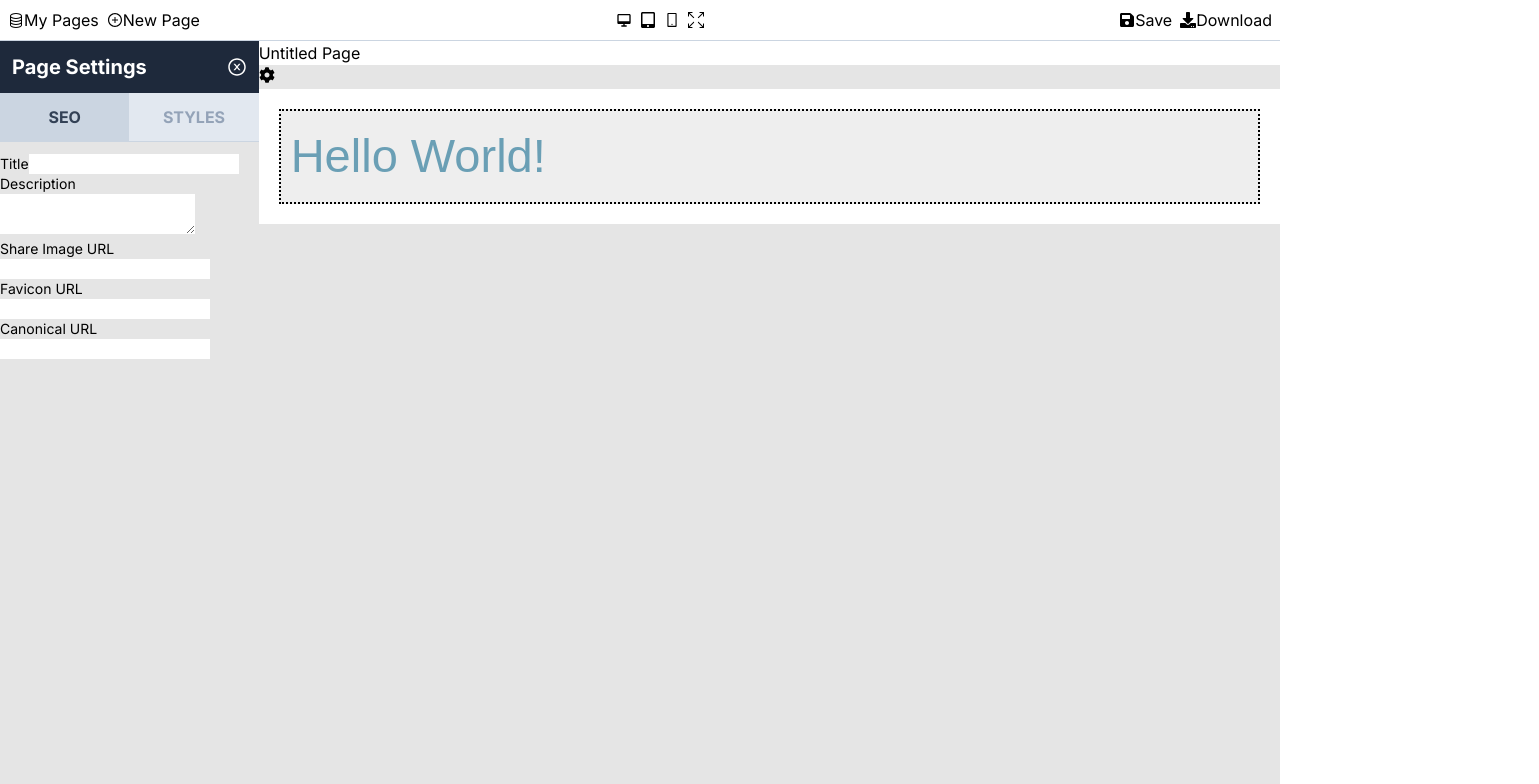
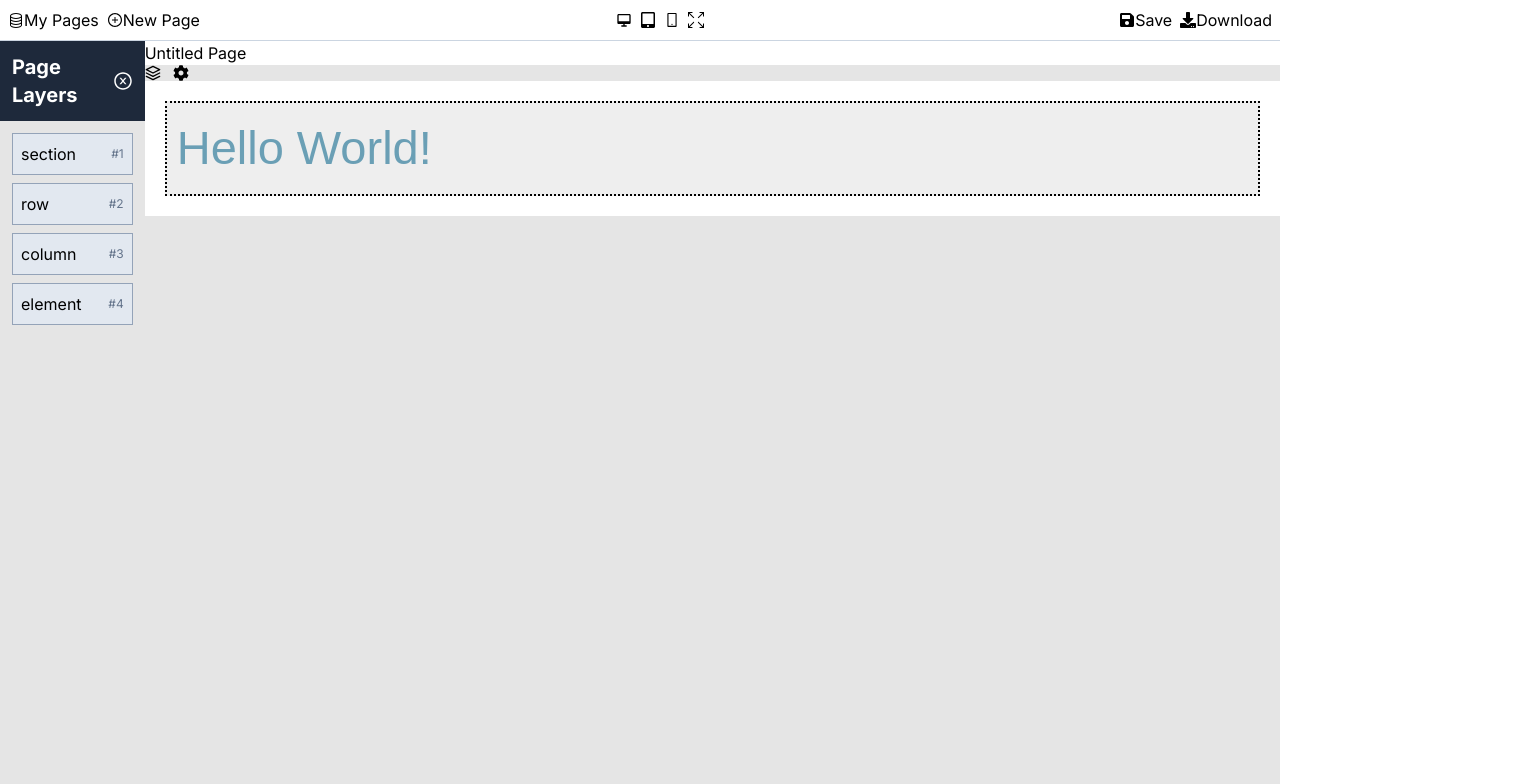
Before and after one commit to InternetStarship/Marketlify.xyz, a Next.js app: page / in a window 1280 px wide. Both pictures are taken after a click on the button 410 px from the left and 75 px from the top of the page. Shown: the top 784 px of the page, 1539 px wide, since content can reach past the window. Built offline with nearby package versions, Linux system fonts and the light colour scheme.

Commit message:
draggable layers

```diff
--- a/components/Canvas.js
+++ b/components/Canvas.js
@@ -9,6 +9,7 @@ import HoverBar from './PageBuilder/HoverBar'
 import { useState, useEffect } from 'react'
 import findTypeById from '@/utils/findTypeById'
 import { FaCog } from 'react-icons/fa'
+import { FiLayers } from 'react-icons/fi'
 import TextEditor from './PageBuilder/TextEditor'
 
 export default function Canvas({
@@ -127,6 +128,16 @@ export default function Canvas({
               className="w-full"
             />
           </div>
+          <div className="flex space-x-3">
+            <button
+              data-tooltip-id="tooltip"
+              data-tooltip-content="Page Layers"
+              onClick={() => {
+                updateCurrent('layers')
+              }}
+            >
+              <FiLayers />
+            </button>
             <button
               data-tooltip-id="tooltip"
               data-tooltip-content="Page Settings"
@@ -136,6 +147,7 @@ export default function Canvas({
             >
               <FaCog />
             </button>
+          </div>
         </div>
 
         <div
--- a/components/PageBuilder/TextEditor.js
+++ b/components/PageBuilder/TextEditor.js
@@ -4,7 +4,18 @@
  */
 import findContentById from '@/utils/findContentById'
 import { useState } from 'react'
-import { FaBold, FaItalic, FaStrikethrough, FaUndoAlt, FaRedoAlt, FaEdit, FaTimes } from 'react-icons/fa'
+import {
+  FaBold,
+  FaItalic,
+  FaStrikethrough,
+  FaUndoAlt,
+  FaRedoAlt,
+  FaEdit,
+  FaTimes,
+  FaAlignLeft,
+  FaAlignRight,
+  FaAlignCenter,
+} from 'react-icons/fa'
 import { useEditor, EditorContent } from '@tiptap/react'
 import StarterKit from '@tiptap/starter-kit'
 
@@ -27,13 +38,13 @@ export default function TextEditor({ updateContent, element, data, style, closeE
           id="textEditorToolbar"
           className="fixed top-0 left-0 z-50 shadow-lg text-lg flex items-center justify-between bg-white text-slate-900 py-2 px-3 w-full cursor-default"
           style={{
-            width: 'calc(100% - 318px)',
+            width: 'calc(100% - 293px)',
             top: '53px',
-            left: '318px',
+            left: '293px',
           }}
         >
           <div
-            style={{ width: '400px', maxWidth: '100&%' }}
+            style={{ width: '550px', maxWidth: '100&%' }}
             className="space-x-3 text-lg flex items-items justify-evenly"
           >
             <div className="flex">
@@ -63,6 +74,28 @@ export default function TextEditor({ updateContent, element, data, style, closeE
                   className={editor.isActive('strike') ? 'is-active' : ''}
                 >
                   <FaStrikethrough />
+                </button>
+
+                <button
+                // onClick={() => editor.chain().focus().toggleStrike().run()}
+                // disabled={!editor.can().chain().focus().toggleStrike().run()}
+                // className={editor.isActive('strike') ? 'is-active' : ''}
+                >
+                  <FaAlignLeft />
+                </button>
+                <button
+                // onClick={() => editor.chain().focus().toggleStrike().run()}
+                // disabled={!editor.can().chain().focus().toggleStrike().run()}
+                // className={editor.isActive('strike') ? 'is-active' : ''}
+                >
+                  <FaAlignCenter />
+                </button>
+                <button
+                // onClick={() => editor.chain().focus().toggleStrike().run()}
+                // disabled={!editor.can().chain().focus().toggleStrike().run()}
+                // className={editor.isActive('strike') ? 'is-active' : ''}
+                >
+                  <FaAlignRight />
                 </button>
               </div>
 
--- /dev/null
+++ b/components/Sidebar/DraggableLayer.js
@@ -0,0 +1,83 @@
+import React, { useRef } from 'react'
+import { AiOutlineCloseCircle } from 'react-icons/ai'
+import { useDrag, useDrop } from 'react-dnd'
+
+const layerTypes = {
+  section: 'section',
+  row: 'row',
+  column: 'column',
+  element: 'element',
+}
+
+export default function DraggableLayer({ layer, index, type, moveLayer }) {
+  const ref = useRef(null)
+
+  const [, drop] = useDrop({
+    accept: layerTypes[type],
+    hover(item, monitor) {
+      if (!ref.current) {
+        return
+      }
+      const dragIndex = item.index
+      const hoverIndex = index
+
+      if (dragIndex === hoverIndex) {
+        return
+      }
+
+      moveLayer(dragIndex, hoverIndex, type)
+      item.index = hoverIndex
+    },
+  })
+
+  const [{ isDragging }, drag] = useDrag({
+    type: layerTypes[type],
+    item: { type: layerTypes[type], id: layer.id, index },
+    collect: monitor => ({
+      isDragging: monitor.isDragging(),
+    }),
+  })
+
+  const opacity = isDragging ? 0 : 1
+
+  drag(drop(ref))
+
+  const renderChildren = () => {
+    switch (type) {
+      case 'section':
+        return layer.rows.map((row, index) => (
+          <DraggableLayer key={row.id} index={index} layer={row} type="row" moveLayer={moveLayer} />
+        ))
+      case 'row':
+        return layer.columns.map((column, index) => (
+          <DraggableLayer key={column.id} index={index} layer={column} type="column" moveLayer={moveLayer} />
+        ))
+      case 'column':
+        return layer.elements.map((element, index) => (
+          <DraggableLayer
+            key={element.id}
+            index={index}
+            layer={element}
+            type="element"
+            moveLayer={moveLayer}
+          />
+        ))
+      default:
+        return null
+    }
+  }
+
+  return (
+    <div ref={ref} style={{ opacity }}>
+      <div
+        className={`bg-slate-200 border p-2 mb-2 border-slate-400 w-full flex justify-between items-center pl-${
+          type === 'row' ? 4 : 2
+        }`}
+      >
+        <span>{`${type}`}</span>
+        <span className="text-xs text-slate-500">{`#${layer.id}`}</span>
+      </div>
+      {renderChildren()}
+    </div>
+  )
+}
--- /dev/null
+++ b/components/Sidebar/Layers.js
@@ -0,0 +1,104 @@
+/*
+ *   Copyright (c) 2023 Wynter Jones
+ *   All rights reserved.
+ */
+import React from 'react'
+import { AiOutlineCloseCircle } from 'react-icons/ai'
+import { DndProvider } from 'react-dnd'
+import { HTML5Backend } from 'react-dnd-html5-backend'
+
+import DraggableLayer from './DraggableLayer'
+
+export default function Layers({ page, updatePage, updateCurrent }) {
+  const moveLayer = (dragIndex, hoverIndex, type) => {
+    const updatedPage = { ...page }
+
+    const moveArrayItem = (arr, fromIndex, toIndex) => {
+      const item = arr[fromIndex]
+      arr.splice(fromIndex, 1)
+      arr.splice(toIndex, 0, item)
+    }
+
+    switch (type) {
+      case 'section':
+        moveArrayItem(updatedPage.styles.sections, dragIndex, hoverIndex)
+        break
+      case 'row':
+        const sectionIndexForRow = // find section index;
+          moveArrayItem(updatedPage.styles.sections[sectionIndexForRow].rows, dragIndex, hoverIndex)
+        break
+      case 'column':
+        const {
+          sectionIndex: sectionIndexForColumn,
+          rowIndex: rowIndexForColumn,
+        } = // find section and row index;
+          moveArrayItem(
+            updatedPage.styles.sections[sectionIndexForColumn].rows[rowIndexForColumn].columns,
+            dragIndex,
+            hoverIndex
+          )
+        break
+      case 'element':
+        let sectionIndexForElement, rowIndexForElement, columnIndexForElement
+
+        // Find section, row, and column index
+        for (let sIndex = 0; sIndex < updatedPage.styles.sections.length; sIndex++) {
+          const section = updatedPage.styles.sections[sIndex]
+          for (let rIndex = 0; rIndex < section.rows.length; rIndex++) {
+            const row = section.rows[rIndex]
+            for (let cIndex = 0; cIndex < row.columns.length; cIndex++) {
+              const column = row.columns[cIndex]
+              const elementIndex = column.elements.findIndex(element => element.id === layer.id)
+              if (elementIndex !== -1) {
+                sectionIndexForElement = sIndex
+                rowIndexForElement = rIndex
+                columnIndexForElement = cIndex
+                break
+              }
+            }
+            if (sectionIndexForElement !== undefined) break
+          }
+          if (sectionIndexForElement !== undefined) break
+        }
+
+        moveArrayItem(
+          updatedPage.styles.sections[sectionIndexForElement].rows[rowIndexForElement].columns[
+            columnIndexForElement
+          ].elements,
+          dragIndex,
+          hoverIndex
+        )
+        break
+    }
+
+    updatePage(updatedPage)
+  }
+
+  return (
+    <div>
+      <div className="text-xl p-3 text-white bg-slate-800 flex items-center justify-between font-bold">
+        <h3 className="capitalize">Page Layers</h3>
+        <button
+          onClick={() => {
+            updateCurrent('')
+          }}
+        >
+          <AiOutlineCloseCircle />
+        </button>
+      </div>
+      <div className="p-3">
+        <DndProvider backend={HTML5Backend}>
+          {page.styles.sections.map((section, index) => (
+            <DraggableLayer
+              key={section.id}
+              index={index}
+              layer={section}
+              type="section"
+              moveLayer={moveLayer}
+            />
+          ))}
+        </DndProvider>
+      </div>
+    </div>
+  )
+}
--- a/components/Sidebar/Sidebar.js
+++ b/components/Sidebar/Sidebar.js
@@ -5,6 +5,7 @@
 
 import Panel from './Panel'
 import Settings from './Settings'
+import Layers from './Layers'
 import { useState, useEffect } from 'react'
 
 export default function Sidebar({ current, page, close, selectedId, updatePage, updateCurrent }) {
@@ -22,6 +23,7 @@ export default function Sidebar({ current, page, close, selectedId, updatePage,
       {selected === 'settings' && (
         <Settings updateCurrent={updateCurrent} page={page} updatePage={updatePage} />
       )}
+      {selected === 'layers' && <Layers updateCurrent={updateCurrent} page={page} updatePage={updatePage} />}
       {selected === '' && (
         <div className="text-lg font-medium text-center p-12 text-slate-600">
           Welcome to Marketlify Builder! A free offline page builder.
--- a/package.json
+++ b/package.json
@@ -19,6 +19,8 @@
     "postcss": "8.4.21",
     "react": "18.2.0",
     "react-color": "^2.19.3",
+    "react-dnd": "^16.0.1",
+    "react-dnd-html5-backend": "^16.0.1",
     "react-dom": "18.2.0",
     "react-icons": "^4.8.0",
     "react-toastify": "^9.1.2",
```
Also changed, not shown: 2 other files (tests, documents, lock files or other folders). Lines whose indentation alone changed are shown as unchanged.
